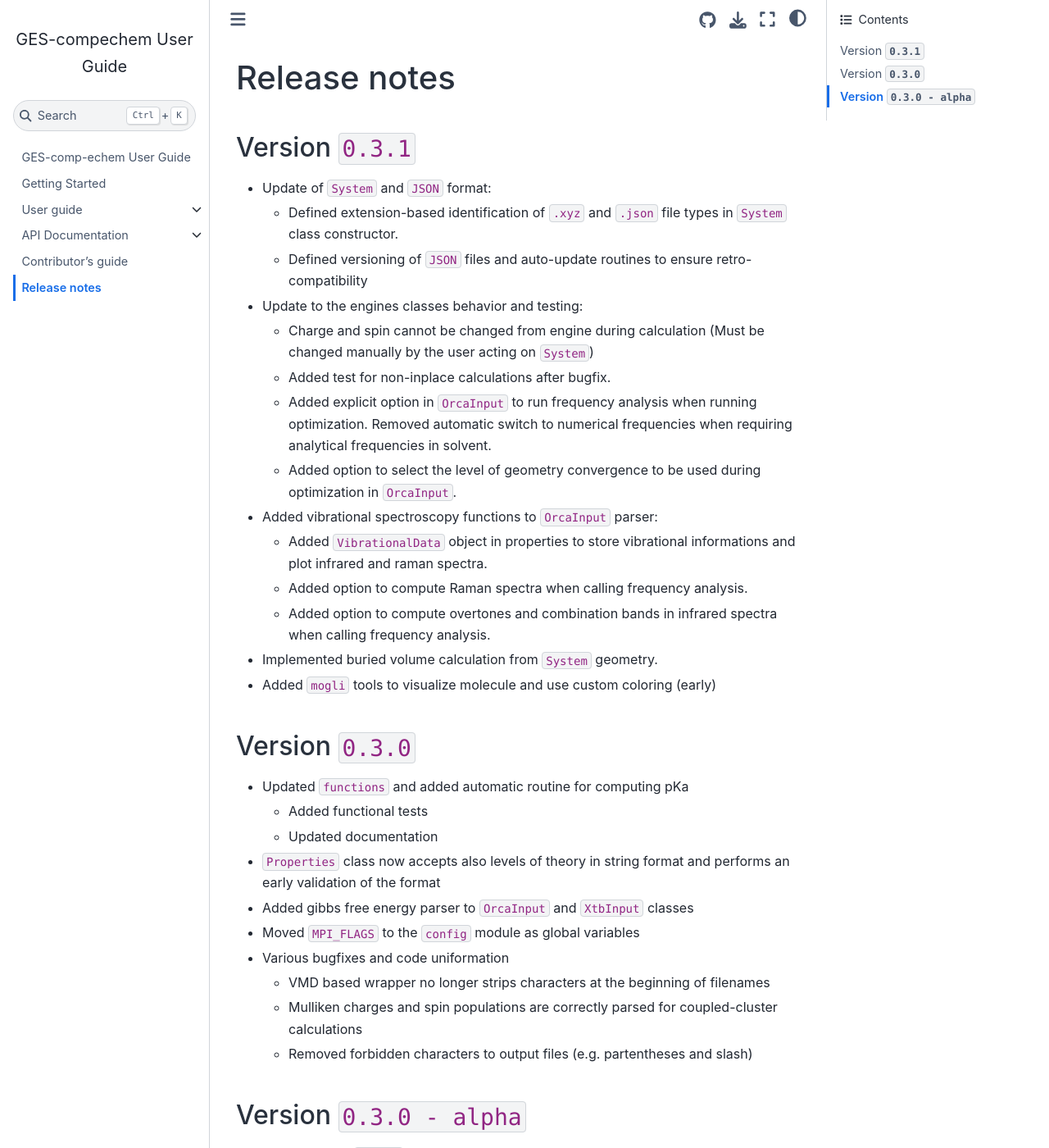
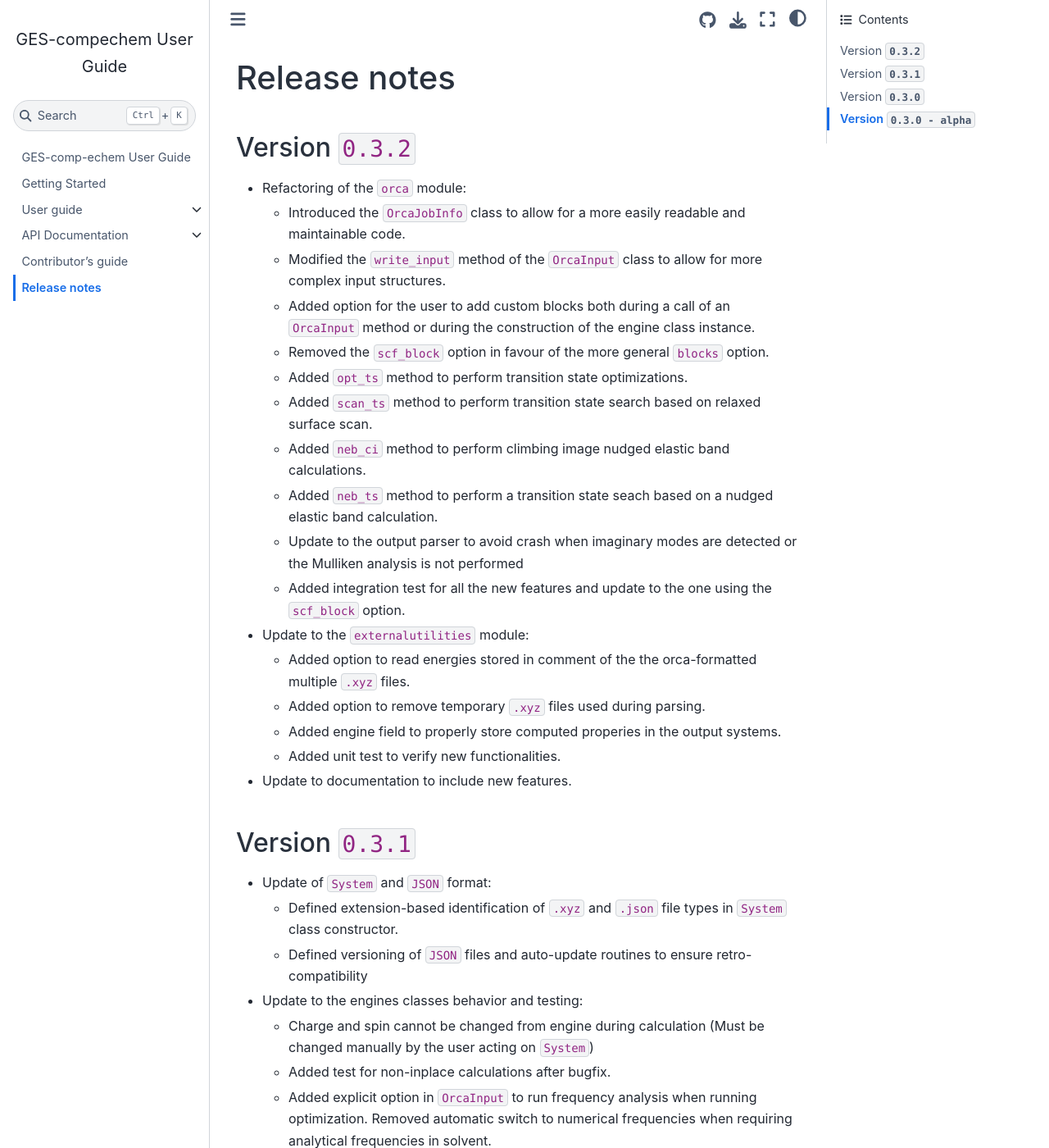
Before and after one commit to GES-compchem/GES-comp-echem, a Jupyter Book: the page built from docs/release-notes.md, in a window 1280 px wide and 1400 px high. Shown: the whole window at 82% size. Built offline with Jupyter Book 1.0.4 settings and Sphinx 7.4.7 and the Sphinx Book theme 1.1.4, drawn with Linux system fonts in a browser that asks for light colours.

Commit message:
Changelog update with the new features.

```diff
--- a/docs/release-notes.md
+++ b/docs/release-notes.md
@@ -1,5 +1,28 @@
 (changelog)=
 # Release notes
+
+## Version `0.3.2`
+
+* Refactoring of the `orca` module:
+  * Introduced the `OrcaJobInfo` class to allow for a more easily readable and maintainable code.
+  * Modified the `write_input` method of the `OrcaInput` class to allow for more complex input structures.
+  * Added option for the user to add custom blocks both during a call of an `OrcaInput` method or during the construction of the engine class instance.
+  * Removed the `scf_block` option in favour of the more general `blocks` option.
+  * Added `opt_ts` method to perform transition state optimizations.
+  * Added `scan_ts` method to perform transition state search based on relaxed surface scan.
+  * Added `neb_ci` method to perform climbing image nudged elastic band calculations.
+  * Added `neb_ts` method to perform a transition state seach based on a nudged elastic band calculation.
+  * Update to the output parser to avoid crash when imaginary modes are detected or the Mulliken analysis is not performed
+  * Added integration test for all the new features and update to the one using the `scf_block` option.
+
+* Update to the `externalutilities` module:
+  * Added option to read energies stored in comment of the the orca-formatted multiple `.xyz` files.
+  * Added option to remove temporary `.xyz` files used during parsing.
+  * Added engine field to properly store computed properies in the output systems.
+  * Added unit test to verify new functionalities.
+
+* Update to documentation to include new features.
+
 
 ## Version `0.3.1`
 
@@ -21,7 +44,6 @@
 * Implemented buried volume calculation from `System` geometry.
 
 * Added `mogli` tools to visualize molecule and use custom coloring (early)
-
 
 
 ## Version `0.3.0`
```
